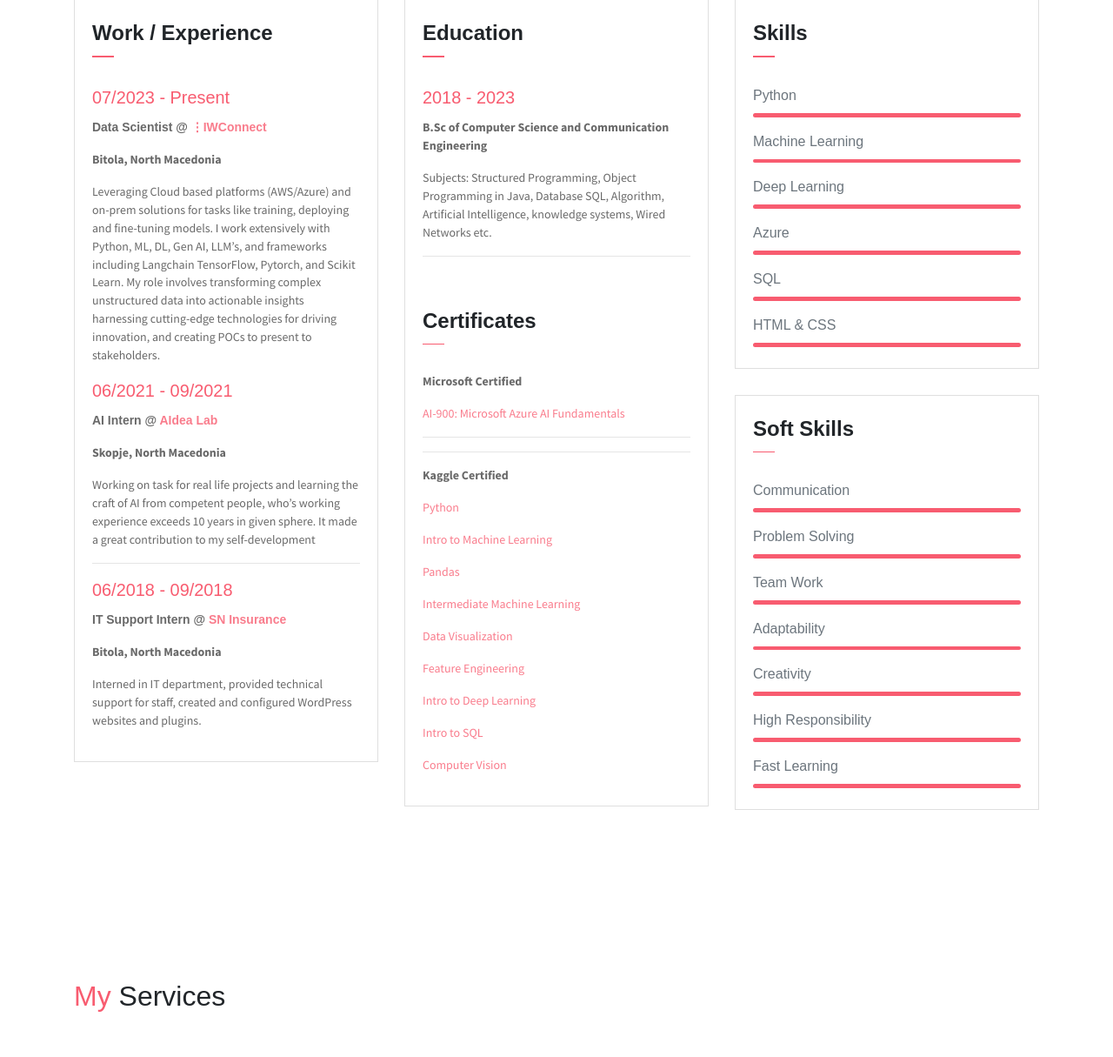
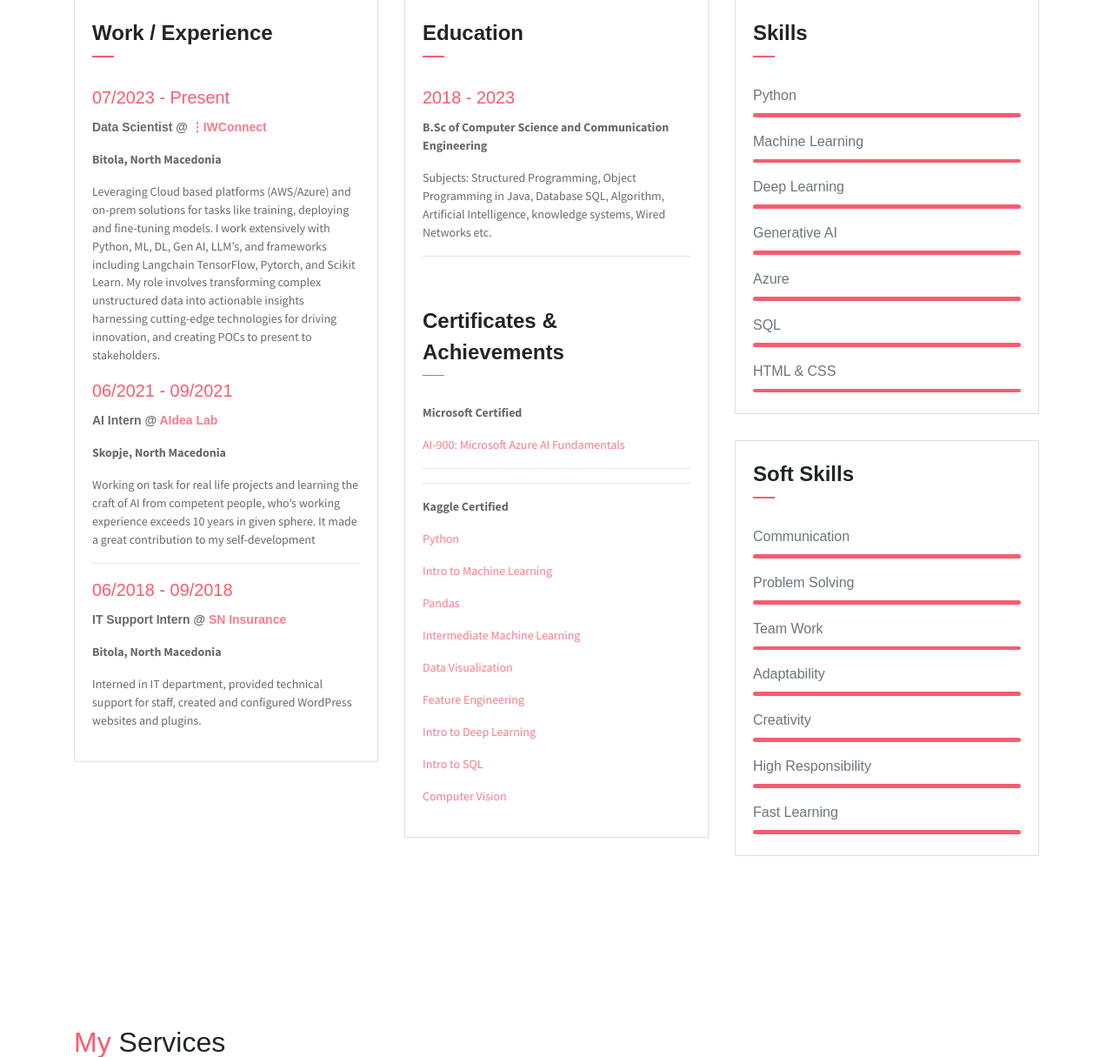
Before and after one commit to stefanshipinkoski/portfolio_website, a Flask app: page / in a window 1280 px wide. Shown: the part 1380-2595 px from the top of the page at 87% size. Run offline with Flask 2, Linux system fonts and the light colour scheme; some libraries are stand-ins or nearby versions.

```diff
--- a/templates/index.html
+++ b/templates/index.html
@@ -173,7 +173,7 @@
                         </div>
                         <div class="card-header">
                             <div class="mt-2">
-                                <h4><b>Certificates</b></h4>
+                                <h4><b>Certificates & Achievements</b></h4>
                                 <span class="line"></span>
                             </div>
                         </div>
@@ -214,6 +214,10 @@
                                 <div class="progress-bar bg-danger" role="progressbar" style="width: 100%" aria-valuenow="50" aria-valuemin="0" aria-valuemax="100"></div>
                             </div>
                             <h6>Deep Learning</h6>
+                            <div class="progress mb-3">
+                                <div class="progress-bar bg-danger" role="progressbar" style="width: 100%" aria-valuenow="75" aria-valuemin="0" aria-valuemax="100"></div>
+                            </div>
+                            <h6>Generative AI</h6>
                             <div class="progress mb-3">
                                 <div class="progress-bar bg-danger" role="progressbar" style="width: 100%" aria-valuenow="75" aria-valuemin="0" aria-valuemax="100"></div>
                             </div>
@@ -474,8 +478,9 @@
                                 <a class="img-popup" href="./static/assets/imgs/branding-1.jpg"></a>
                                 <div class="text-holder">
                                     <a href="https://github.com/stefanshipinkoski/water_quality_classificaiton" target="_blank">
-                                    <h6 class="title">Water Quality Detection (Diploma Thesis)</h6>
+                                    <h5 class="title"><b>Water Quality Detection (Diploma Thesis)</b></h5>
                                     <p class="subtitle">Developing a model that can accurately classify the water quality index into three categories: Low, Medium, and High. To achieve this, using supervised Machine Learning techniques: Decision Tree, Support Vector Machine (SVM), and K-Nearest Neighbor (KNN).</p>
+                                    </a>
                                 </div>
                             </div>
                         </div>
```
